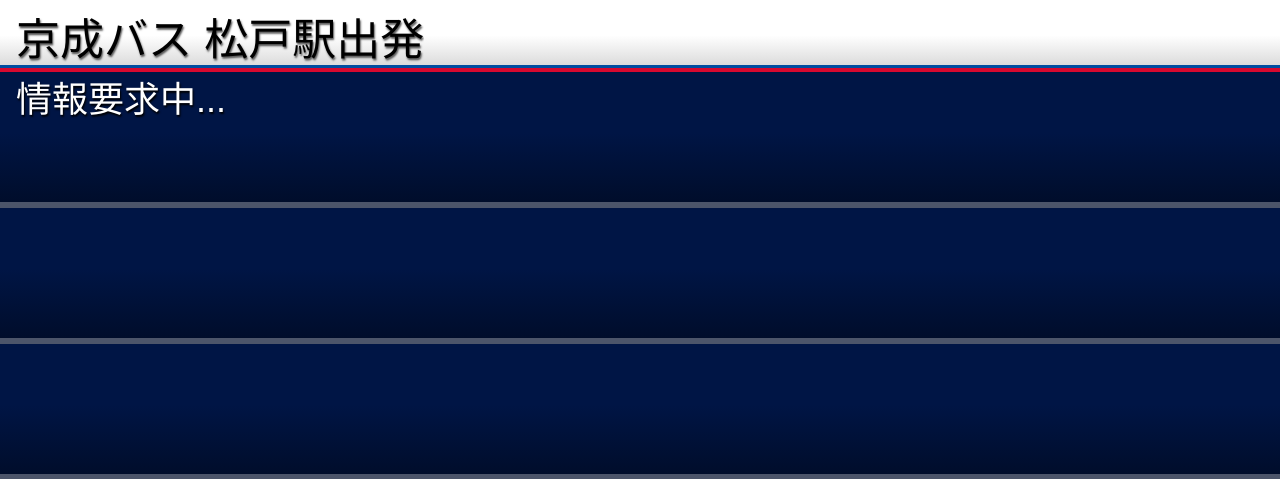
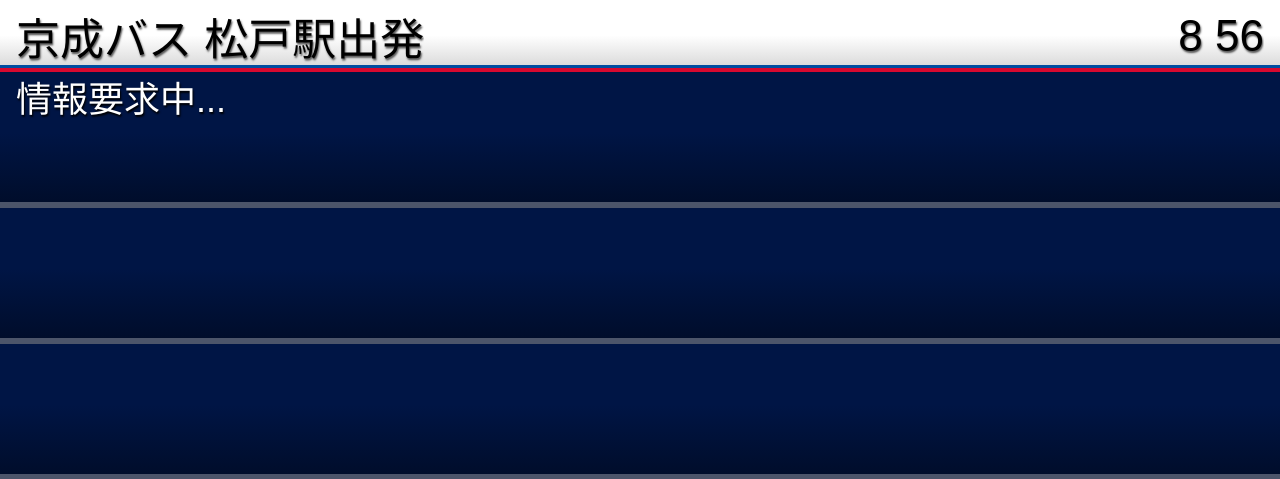
Before and after one commit to mascat-anon/mascat-anon.github.io, a PHP site: page /KBS/matsudoeki.html in a window 1280 px wide. Shown: the top 479 px of the page. Run offline with PHP 8.4, Linux system fonts and the light colour scheme; some web fonts are replaced.

Commit message:
Add files via upload

```diff
--- a/KBS/common/script.js
+++ b/KBS/common/script.js
@@ -126,6 +126,19 @@ function showClock() {
 		SetTimeTable();
 	}
 }
+function showClock2() {
+    var nowTime = new Date();
+
+  var nowHour = nowTime.getHours();
+  var nowMin = nowTime.getMinutes();
+  if (nowMin < 10) nowMin = "0" + nowMin;
+   var msg ="" + nowHour + ":" + nowMin   ;
+  document.getElementById("NowTime").innerHTML = msg;
+window.setTimeout(function(){
+  var msg ="" + nowHour + "<span style='opacity: 0;'>:</span>" + nowMin  ;
+  document.getElementById("NowTime").innerHTML = msg;
+  }, 1000);
+  }
 //共通仕様
 function GetXMLHR(FILE_URL, AFTER_SCRIPT_NAME) {
 	var XMLHR = new XMLHttpRequest();
--- a/KBS/common/style.css
+++ b/KBS/common/style.css
@@ -92,7 +92,7 @@
   .title-box {
     height: 100%;
     float: left;
-    width: 88%;
+    width: 80%;
     display: flex;
     align-items: center;
   }
@@ -100,9 +100,10 @@
   .time-box {
     height: 100%;
     float: right;
-    width: 12%;
-    display: flex;
+    width: 20%;
+    display: inline-grid;
     align-items: center;
+    text-align: right;
   }
   .box-left-type {
     color: #fff;
--- a/KBS/index.html
+++ b/KBS/index.html
@@ -175,7 +175,7 @@ footer {
   </div>
 
   <footer>
-    Version 3.64
+    Version 3.65
   </footer>
 </body>
 </html>
--- a/KBS/matsudoeki.html
+++ b/KBS/matsudoeki.html
@@ -3,16 +3,19 @@
 <meta charset="UTF-8">
 <title>京成バス 松戸駅発 日大歯科病院方面行き</title>
 <meta name="viewport" content="width=device-width, initial-scale=1.0">
+<meta http-equiv="Cache-Control" content="no-cache">
 <meta name="description" content="京成バス 松戸駅発 日大歯科病院方面行き" />
 <link rel="icon" href="toppg/favicon.ico">
 <link rel="apple-touch-icon" href="toppg/apple-touch-icon-180x180.png" sizes="180x180">
-<link rel="stylesheet" href="common/style.css">
+<link rel="stylesheet" href="common/style.css?2024/02/05">
 <script  src="common/holidays.js?2023/12/23"></script>
-<script  src="common/script.js?2023/12/23"></script>
+<script  src="common/script.js?2024/02/05"></script>
 <script>
   window.onload = function () {
     showClock(); //内部時計定期実行
     setInterval("showClock()", 1000); //内部時計
+    showClock2();
+    setInterval('showClock2()', 2000);//表示時計
     SetTimeTable();
     ApiTimeTable();
     Intervalshow40000();
```
Also changed, not shown: KBS/nichidaishika.html (+5 -2 lines).
